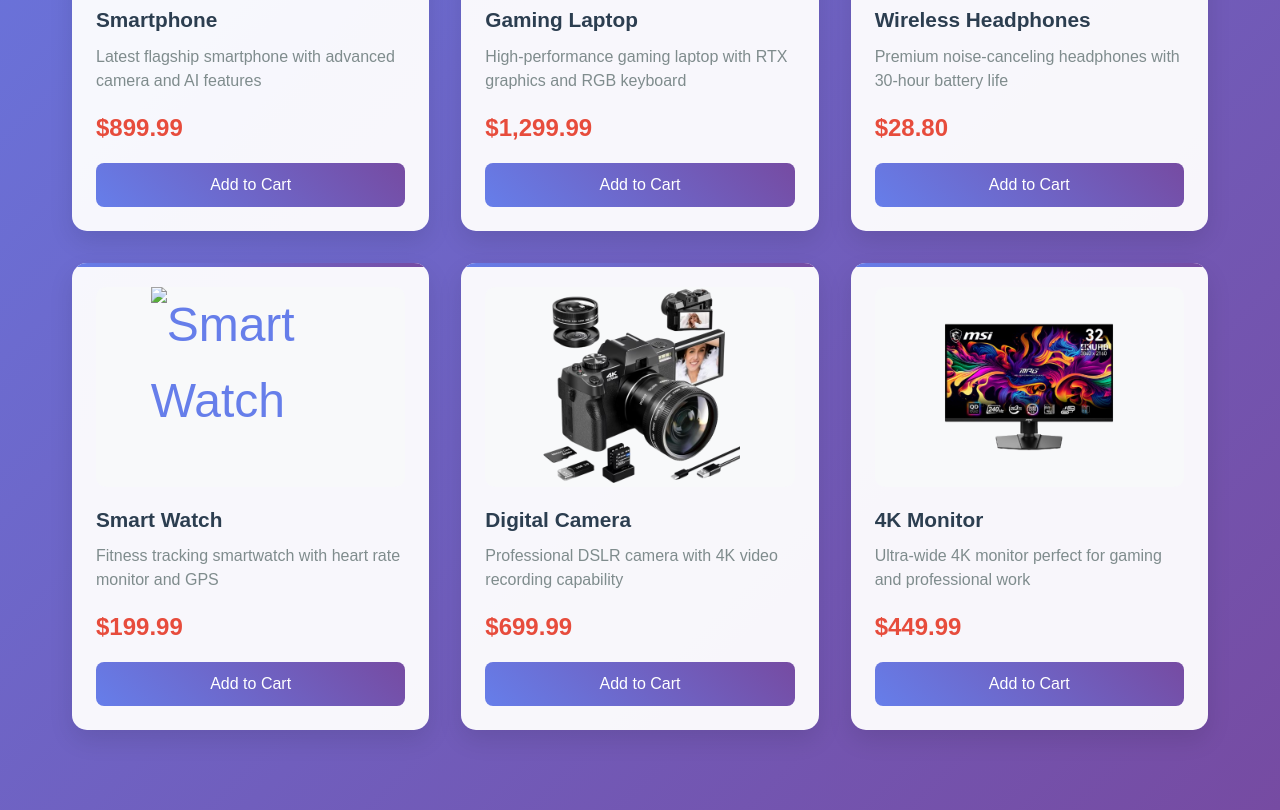
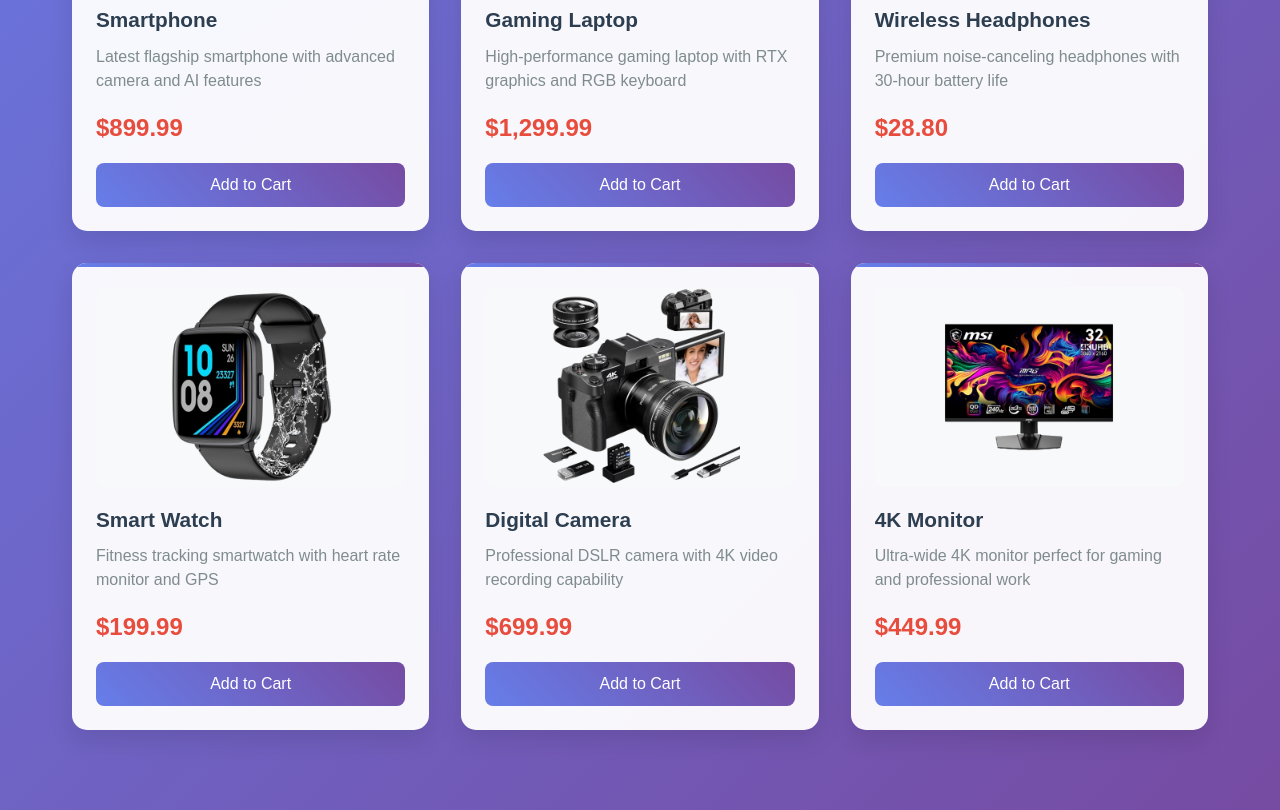
Before and after one commit to chey9999/Html-final-project, a plain HTML site: page index.html in a window 1280 px wide. Shown: the part 680-1490 px from the top of the page. Drawn offline with Linux system fonts and the light colour scheme.

Commit message:
Update index.html

```diff
--- a/index.html
+++ b/index.html
@@ -77,7 +77,7 @@
                 </div>
 
                 <div class="product-card">
-                    <div class="product-image"><img src="martwatch.png" alt="Smart Watch" style="width:200px;height:200px;"></div>
+                    <div class="product-image"><img src="smartwatch.png" alt="Smart Watch" style="width:200px;height:200px;"></div>
                     <h3 class="product-title">Smart Watch</h3>
                     <p class="product-description">Fitness tracking smartwatch with heart rate monitor and GPS</p>
                     <div class="product-price">$199.99</div>
```
